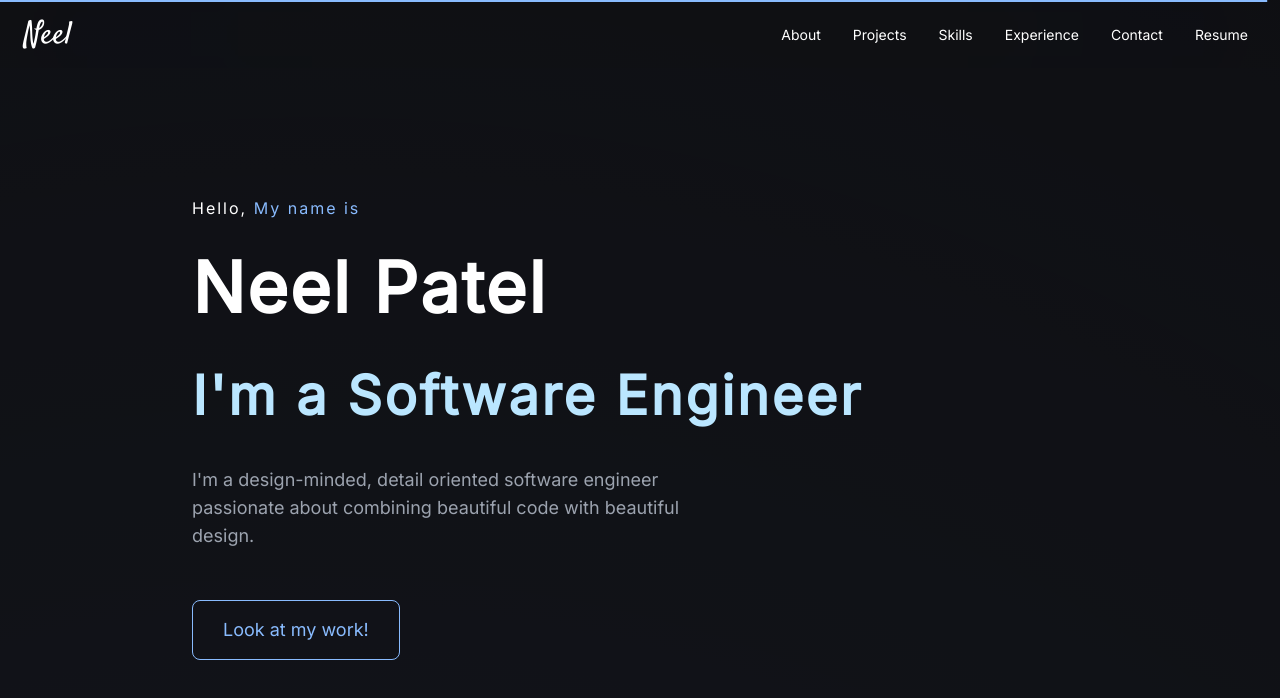
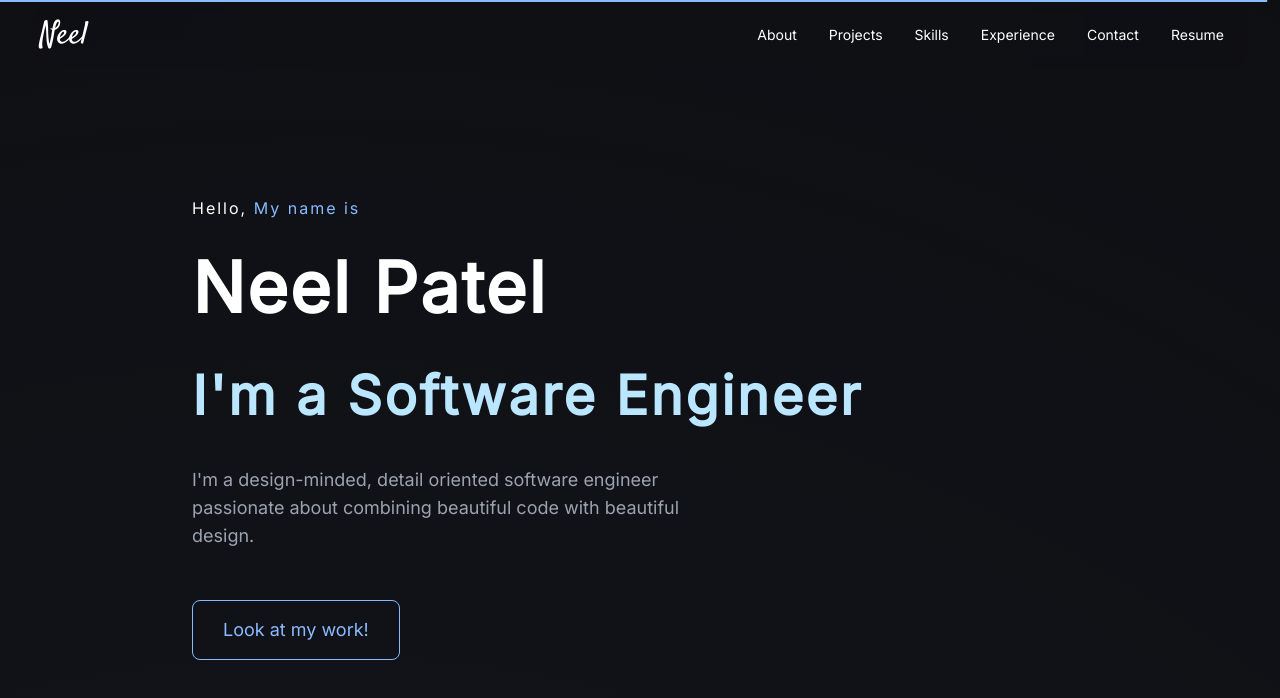
Before and after one commit to Neel2107/portfolio, a React (Vite) app: page / in a window 1280 px wide. Shown: the top 698 px of the page. Built offline with nearby package versions, Linux system fonts and the light colour scheme.

Commit message:
chore: max width

```diff
--- a/src/components/AboutMeSection/AboutMeSection.tsx
+++ b/src/components/AboutMeSection/AboutMeSection.tsx
@@ -1,6 +1,7 @@
 import { motion } from "framer-motion";
+import { Code2, Rocket, Server, Star, Users } from "lucide-react";
+import { CONTAINER_STYLES } from "../../utils/constants";
 import SectionTitle from "../SectionTitle/SectionTitle";
-import { Code2, Rocket, Server, Star, Users, Zap } from "lucide-react";
 
 const AboutMeSection = () => {
     const stats = [
@@ -29,14 +30,14 @@ const AboutMeSection = () => {
 
     return (
         <motion.div
-            className="flex items-center justify-center min-h-screen w-full px-4 md:px-[15%] z-20 py-32"
+            className={CONTAINER_STYLES.section}
             id="about"
             initial={{ opacity: 0, filter: "blur(4px)" }}
             whileInView={{ opacity: 1, filter: "blur(0px)" }}
             viewport={{ once: true }}
             transition={{ duration: 0.5 }}
         >
-            <div className="flex flex-col h-full w-full max-w-6xl">
+            <div className={CONTAINER_STYLES.wrapper}>
                 <SectionTitle number="01" title="About Me" />
 
                 <div className="mt- space-y-12">
--- a/src/components/Navbar/Navbar.tsx
+++ b/src/components/Navbar/Navbar.tsx
@@ -45,8 +45,9 @@ const Navbar = ({ handleSidbar }: NavbarProps) => {
       animate={{ opacity: 1 }}
       transition={{ duration: 0.5 }}
     >
+      <div className="max-w-laptop mx-auto w-full flex justify-between items-center px-4 md:px-0">
         <motion.div
-        className="text-white my-2 mx-6 cursor-pointer w-max text-[32px]"
+          className="text-white my-2 cursor-pointer w-max text-[32px]"
           id="logo"
           onClick={handleLogoClick}
           initial={{ opacity: 0, filter: "blur(4px)" }}
@@ -56,7 +57,7 @@ const Navbar = ({ handleSidbar }: NavbarProps) => {
           <a href="#top" className="no-underline text-white font-satisfy ">Neel</a>
         </motion.div>
 
-      <div className="m-4 hidden flex-row items-center md:flex ">
+        <div className="hidden flex-row items-center md:flex ">
           <ul className="m-0 p-0 flex flex-row list-none">
             {NAV_ITEMS.map((item, index) => (
               <motion.li
@@ -104,11 +105,9 @@ const Navbar = ({ handleSidbar }: NavbarProps) => {
         </div>
 
         <div className=" flex md:hidden">
-
-
           <motion.button
             onClick={handleSidbar}
-          className="md:block bg-transparent border-0 mr-4"
+            className="md:block bg-transparent border-0"
             initial={{ opacity: 0, filter: "blur(4px)" }}
             animate={{ opacity: 1, filter: "blur(0px)" }}
             transition={{
@@ -122,6 +121,7 @@ const Navbar = ({ handleSidbar }: NavbarProps) => {
             />
           </motion.button>
         </div>
+      </div>
     </motion.nav>
   );
 };
--- a/src/utils/constants.ts
+++ b/src/utils/constants.ts
@@ -22,7 +22,7 @@ export const ANIMATION = {
 
 export const CONTAINER_STYLES = {
   section: "flex items-center justify-center min-h-screen w-full px-4 md:px-[15%] z-20 py-32",
-  wrapper: "flex flex-col h-full w-full max-w-6xl",
+  wrapper: "flex flex-col h-full w-full max-w-laptop mx-auto",
   card: "bg-[#1a1a1a] rounded-lg border border-gray-800 hover:border-[#89bbfe]/50 transition-all p-4",
 };
 
--- a/tailwind.config.js
+++ b/tailwind.config.js
@@ -1,4 +1,3 @@
-
 /** @type {import('tailwindcss').Config} */
 export default {
   content: [
@@ -9,6 +8,12 @@ export default {
       extend: {
         fontFamily:{
           satisfy:['Satisfy', 'cursive'],
+        },
+        maxWidth: {
+          'laptop': '1200px',
+        },
+        screens: {
+          'laptop': '1024px',
         }
       },
   },
```
Lines whose indentation alone changed are shown as unchanged.
